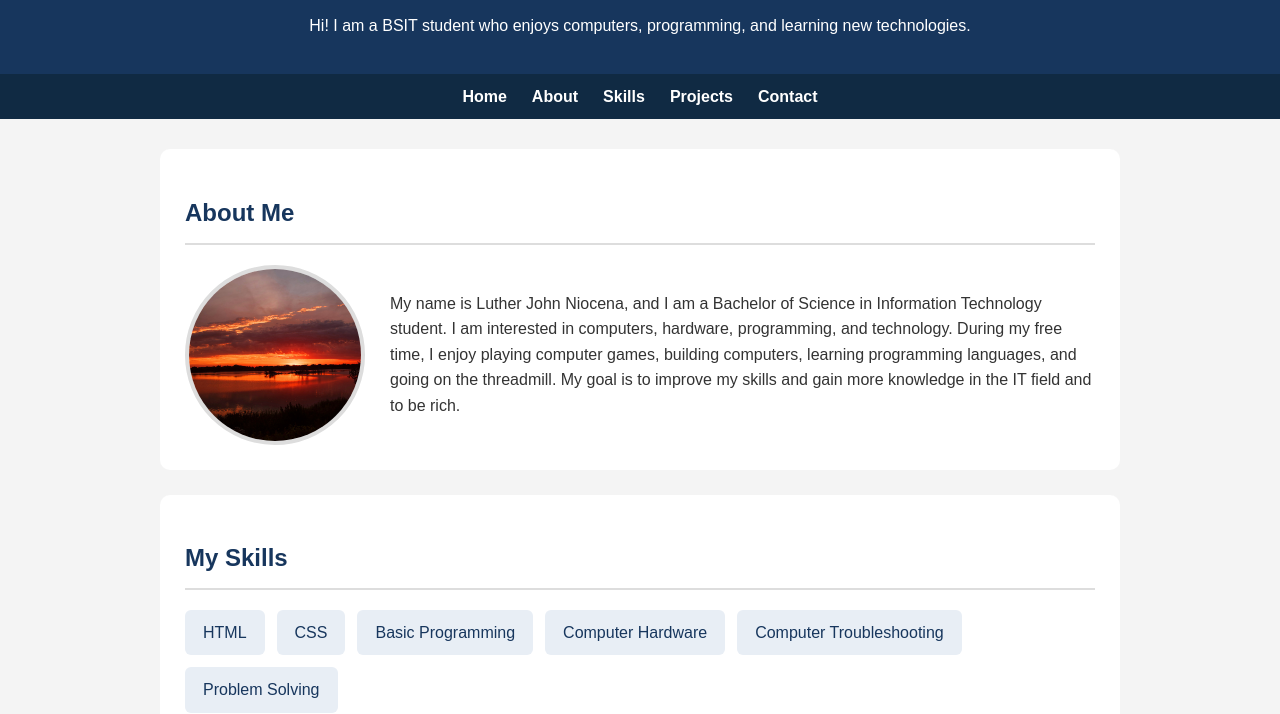
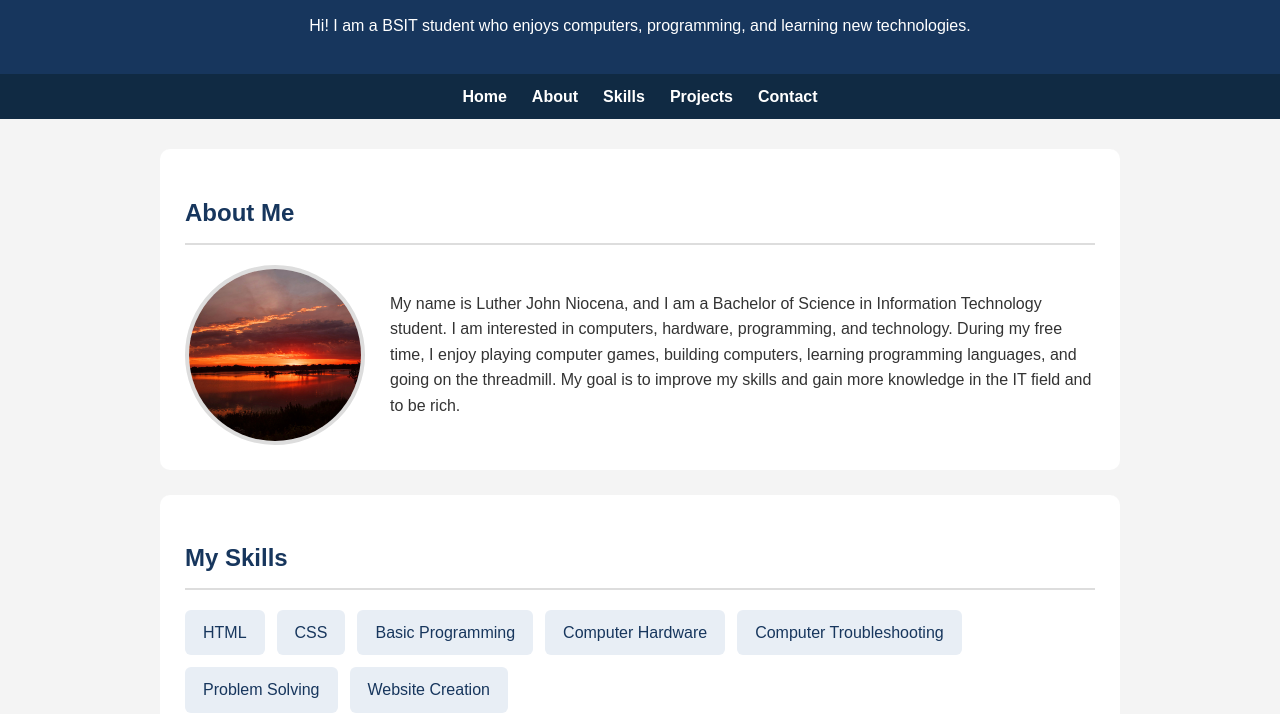
Before and after one commit to JohnGHLJN/WebTech, a plain HTML site: page student-profile/index.html in a window 1280 px wide. Shown: the part 89-803 px from the top of the page. Drawn offline with Linux system fonts and the light colour scheme.

Commit message:
Completed CSS Fundamentals Activity

```diff
--- a/student-profile/index.html
+++ b/student-profile/index.html
@@ -58,6 +58,7 @@
                 <li>Computer Hardware</li>
                 <li>Computer Troubleshooting</li>
                 <li>Problem Solving</li>
+                <li>Website Creation</li>
             </ul>
         </section>
 
```
